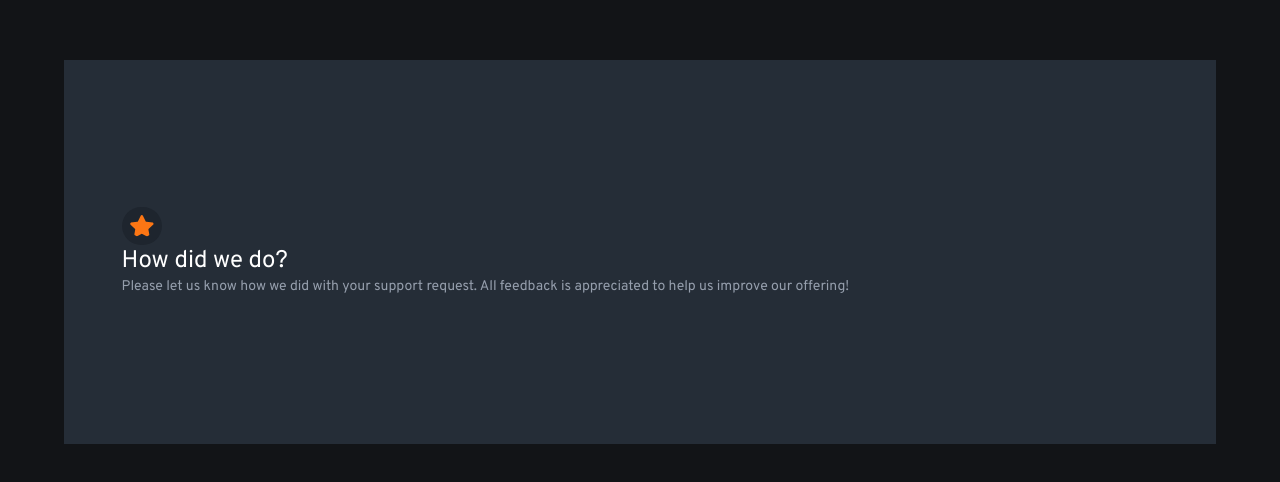
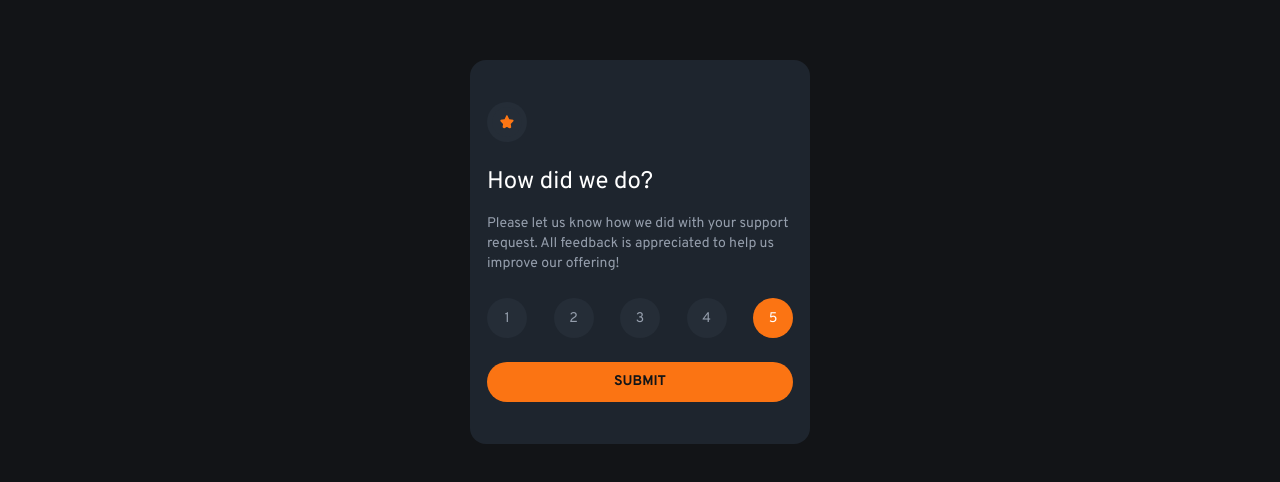
Before and after one commit to konraddissake1808/interactive-rating-component, a Next.js app in the folder interactive-rating-component-main/: page / in a window 1280 px wide. Shown: the part 148-630 px from the top of the page. Built offline with nearby package versions, Linux system fonts and the light colour scheme.

Commit message:
Finished creating and adding the transitions for the button and custom rating radio input components

```diff
--- a/interactive-rating-component-main/src/app/card/page.tsx
+++ b/interactive-rating-component-main/src/app/card/page.tsx
@@ -1,23 +1,31 @@
 import React from 'react'
 import Image from 'next/image'
+import Button from '@/components/Button'
+import RatingComponent from '@/components/RatingComponent'
 
 function Page() {
   return (
-    <div className='flex items-center justify-center h-96 w-full bg-dark-blue text-[var(--White)]'>
+    <div className='flex items-center justify-center h-96 w-full bg-darker-blue text-[var(--White)]'>
         <div className='w-[90%]'>
-            <div>
-                <Image src="/icon-star.svg" alt="star" width={40} height={40} className='bg-darker-blue rounded-full p-2' />
+            <div className='w-10 h-10 mb-6 flex justify-center items-center bg-dark-blue rounded-full'>
+                <Image src="/icon-star.svg" alt="star" width={30} height={30} className='bg-dark-blue rounded-full p-2' />
             </div>
             <div>
-                <div>
+                <div className='mb-4'>
                     <p className='font-overpass text-2xl'>How did we do?</p>
                 </div>
-                <div>
+                <div className='mb-6'>
                     <p className='font-overpass text-sm text-light-grey'>Please let us know how we did with your support request. All feedback is appreciated to help us improve our offering!</p>
                 </div>
             </div>
-            <div></div>
-            <div></div>
+            <form action="">
+                <div className='mb-6'>
+                    <RatingComponent />
+                </div>
+                <div>
+                    <Button />
+                </div>
+            </form>
         </div>
     </div>
   )
--- a/interactive-rating-component-main/src/app/globals.css
+++ b/interactive-rating-component-main/src/app/globals.css
@@ -23,6 +23,7 @@
   --font-sans: var(--font-geist-sans);
   --font-mono: var(--font-geist-mono);
   --font-overpass: var(--font-overpass);
+  --breakpoint-xs: 24rem;
 }
 
 @media (prefers-color-scheme: dark) {
@@ -37,3 +38,74 @@ body {
   color: var(--White);
   font-family: Arial, Helvetica, sans-serif;
 }
+
+#card {
+  border-radius: 16px;
+}
+
+#card-container {
+  border-radius: 16px;
+  overflow: hidden;
+}
+
+.radioInputs{
+  font-family: var(--font-overpass);
+  color: var(--Light-Grey);
+  background-color: var(--Dark-Blue);
+  border-radius: 50%;
+  width: 40px;
+  height: 40px;
+  display: flex;
+  align-items: center;
+  justify-content: center;
+  cursor: pointer;
+  transition: all 0.3s ease;
+  font-size: 14px;
+
+  /*input[type="radio"] {
+    display: none;
+  }
+  input[type="radio"] {
+    appearance: none;
+  }*/
+
+
+}
+
+input[type="radio"] {
+  display: none;
+}
+
+.labelDiv:hover {
+  background-color: var(--White);
+  color: var(--Very-Dark-Blue);
+  transition: all 0.3s ease;
+}
+
+.options:checked {
+  .radioInputs {
+    background-color: var(--Orange);
+    color: var(--White);
+  }
+}
+
+.radioContainer input:checked + label {
+  background-color: var(--Orange);
+  color: var(--White);
+
+}
+
+.labelDiv {
+  width: 40px;
+  height: 40px;
+  display: flex;
+  align-items: center;
+  justify-content: center;
+  font-family: var(--font-overpass);
+  color: var(--Light-Grey);
+  background-color: var(--Dark-Blue);
+  border-radius: 50%;
+  cursor: pointer;
+  transition: all 0.3s ease;
+  font-size: 14px;
+}
--- a/interactive-rating-component-main/src/app/page.tsx
+++ b/interactive-rating-component-main/src/app/page.tsx
@@ -1,11 +1,10 @@
-import Image from "next/image";
 import Page from "./card/page";
 
 export default function Home() {
   return (
     <div className="flex flex-col items-center justify-center h-screen bg-[var(--Very-Dark-Blue)] text-[var(--White)]">
-      <div className="flex items-center justify-center w-[90%]">
-        <div className="flex items-center justify-center h-96 w-full bg-dark-blue text-[var(--White)]">
+      <div className="flex items-center justify-center w-[90%] xs:w-[340px]" id="card-container">
+        <div className="flex items-center justify-center h-96 w-full bg-dark-blue text-[var(--White)]" id='card'>
           <Page />
         </div>
       </div>
--- /dev/null
+++ b/interactive-rating-component-main/src/components/Button.tsx
@@ -0,0 +1,11 @@
+import React from 'react'
+
+function Button() {
+  return (
+    <div>
+        <button className='bg-orange text-very-dark-blue text-sm font-overpass font-bold rounded-full h-10 w-full hover:bg-white hover:text-very-dark-blue duration-200'>SUBMIT</button>
+    </div>
+  )
+}
+
+export default Button
--- /dev/null
+++ b/interactive-rating-component-main/src/components/RatingComponent.tsx
@@ -0,0 +1,32 @@
+import React from 'react'
+
+function RatingComponent() {
+  return (
+    <div>
+        <div className='flex justify-between my-4 radioContainer'>
+            <div className=''>
+                <input className='options' type="radio" name='rating' id='one' />
+                <label className='labelDiv' htmlFor='one'>1</label>
+            </div>
+            <div className=''>
+                <input className='options' type="radio" name="rating" id="two" />
+                <label className='labelDiv' htmlFor='two'>2</label>
+            </div>
+            <div className=''>
+                <input className='options' type="radio" name="rating" id="three" />
+                <label className='labelDiv' htmlFor='three'>3</label>
+            </div>
+            <div className=''>
+                <input className='options' type="radio" name="rating" id="four" />
+                <label className='labelDiv' htmlFor='four'>4</label>
+            </div>
+            <div className=''>
+                <input className='options' type="radio" name="rating" id="five" defaultChecked />
+                <label className='labelDiv' htmlFor='five'>5</label>
+            </div>
+        </div>
+    </div>
+  )
+}
+
+export default RatingComponent
```
